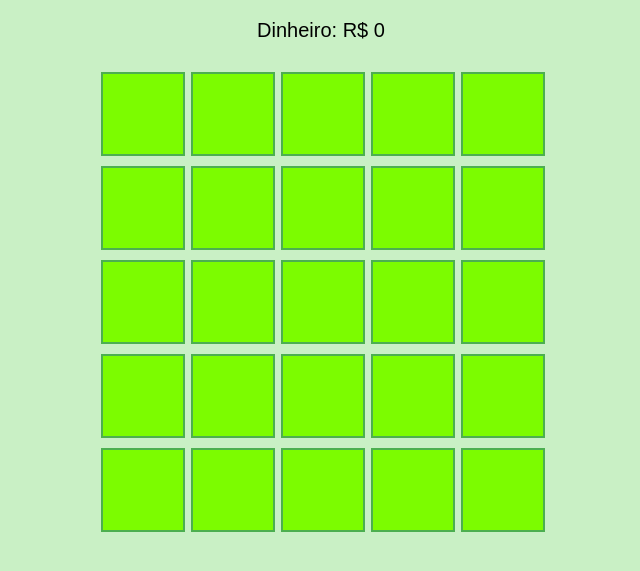
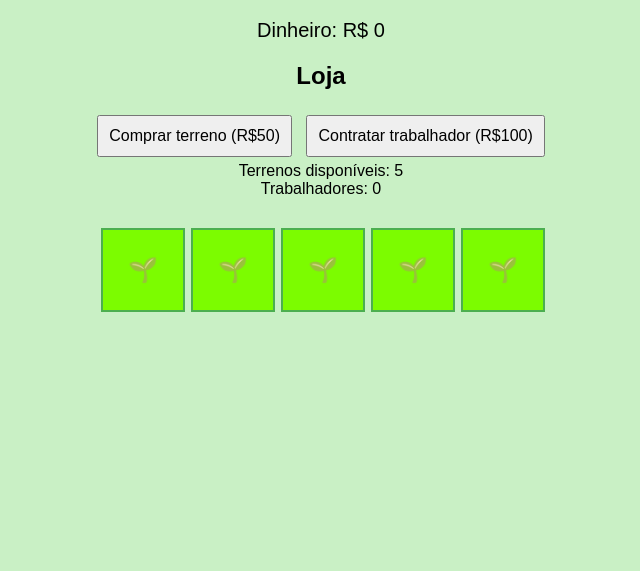
Before and after one commit to tavasreidocartola/AgroIMPERIUM, a plain HTML site: page index.html in a window 1280 px wide. Shown: the part 61-632 px from the top of the page, without its empty margins (319-959 px from the left). Drawn offline with Linux system fonts and the light colour scheme.

Commit message:
Update index.html

```diff
--- a/index.html
+++ b/index.html
@@ -3,7 +3,7 @@
 <head>
   <meta charset="UTF-8">
   <meta name="viewport" content="width=device-width, initial-scale=1.0">
-  <title>Agro Farming Sim</title>
+  <title>Agro Farming</title>
   <style>
     body {
       font-family: Arial, sans-serif;
@@ -26,6 +26,7 @@
       display: flex;
       align-items: center;
       justify-content: center;
+      font-size: 24px;
     }
     .planted {
       background-color: #deb887;
@@ -37,44 +38,124 @@
       font-size: 20px;
       margin-top: 20px;
     }
+    #store {
+      margin-top: 20px;
+    }
+    button {
+      margin: 5px;
+      padding: 10px;
+      font-size: 16px;
+      cursor: pointer;
+    }
   </style>
 </head>
 <body>
   <h1>Agro Farming Sim</h1>
   <div id="money">Dinheiro: R$ <span id="cash">0</span></div>
+
+  <div id="store">
+    <h2>Loja</h2>
+    <button onclick="buyTile()">Comprar terreno (R$50)</button>
+    <button onclick="buyWorker()">Contratar trabalhador (R$100)</button>
+    <div>Terrenos disponíveis: <span id="tilesCount">5</span></div>
+    <div>Trabalhadores: <span id="workersCount">0</span></div>
+  </div>
+
   <div id="farm"></div>
 
   <script>
     const farm = document.getElementById('farm');
     const cashDisplay = document.getElementById('cash');
+    const tilesCountDisplay = document.getElementById('tilesCount');
+    const workersCountDisplay = document.getElementById('workersCount');
+
     let money = 0;
+    let maxTiles = 5;
+    let workers = 0;
     const tiles = [];
 
-    for (let i = 0; i < 25; i++) {
+    function updateUI() {
+      cashDisplay.textContent = money;
+      tilesCountDisplay.textContent = maxTiles;
+      workersCountDisplay.textContent = workers;
+    }
+
+    function createTile() {
       const tile = document.createElement('div');
       tile.className = 'tile';
       tile.dataset.state = 'empty';
+      tile.textContent = '🌱';
       tile.addEventListener('click', () => handleClick(tile));
       farm.appendChild(tile);
       tiles.push(tile);
     }
 
+    for (let i = 0; i < maxTiles; i++) {
+      createTile();
+    }
+
     function handleClick(tile) {
       if (tile.dataset.state === 'empty') {
+        plant(tile);
+      } else if (tile.dataset.state === 'grown') {
+        harvest(tile);
+      }
+    }
+
+    function plant(tile, fast = false) {
       tile.classList.add('planted');
       tile.dataset.state = 'planted';
+      tile.textContent = '🌾';
       setTimeout(() => {
         tile.classList.remove('planted');
         tile.classList.add('grown');
         tile.dataset.state = 'grown';
-        }, 5000);
-      } else if (tile.dataset.state === 'grown') {
+        tile.textContent = '🌽';
+      }, fast ? 3000 : 5000);
+    }
+
+    function harvest(tile) {
       tile.classList.remove('grown');
       tile.dataset.state = 'empty';
+      tile.textContent = '🌱';
       money += 10;
-        cashDisplay.textContent = money;
+      updateUI();
+    }
+
+    function buyTile() {
+      if (money >= 50) {
+        money -= 50;
+        maxTiles++;
+        createTile();
+        updateUI();
+      } else {
+        alert('Dinheiro insuficiente!');
       }
     }
+
+    function buyWorker() {
+      if (money >= 100) {
+        money -= 100;
+        workers++;
+        updateUI();
+      } else {
+        alert('Dinheiro insuficiente!');
+      }
+    }
+
+    setInterval(() => {
+      if (workers > 0) {
+        let planted = 0;
+        tiles.forEach(tile => {
+          if (tile.dataset.state === 'empty' && planted < workers) {
+            plant(tile, true);
+            planted++;
+          }
+        });
+      }
+    }, 2000);
+
+    updateUI();
   </script>
 </body>
 </html>
```
Lines whose indentation alone changed are shown as unchanged.
